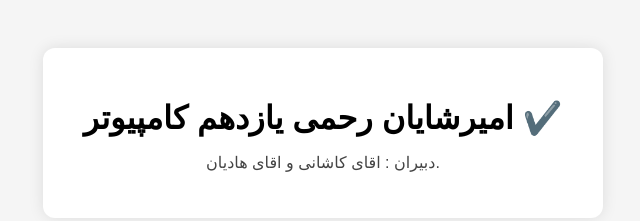
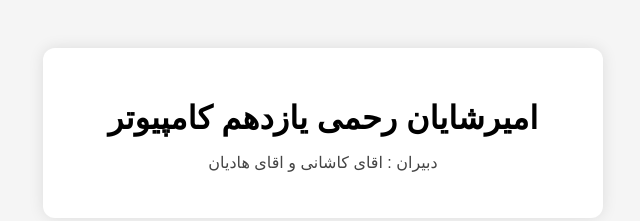
Before and after one commit to Amirshayan88/amirshayanrahmi.github.io, a plain HTML site: page index.html in a window 1280 px wide. Shown: the whole page, without its empty margins (317-957 px from the left). Drawn offline with Linux system fonts and the light colour scheme.

Commit message:
Remove emoji from header and paragraph
Removed checkmark emoji from heading and paragraph.

```diff
--- a/index.html
+++ b/index.html
@@ -6,6 +6,7 @@
     <title>طراحی وب - یازدهم</title>
     <style>
         body {
+            background-color: #aee6ff;
             font-family: sans-serif;
             background: #f5f5f5;
             padding: 40px;
@@ -25,8 +26,8 @@
 </head>
 <body>
     <div class="box">
-        <h1>امیرشایان رحمی یازدهم کامپیوتر ✔️</h1>
-        <p>دبیران : اقای کاشانی و اقای هادیان.</p>
+        <h1>امیرشایان رحمی یازدهم کامپیوتر </h1>
+        <p>دبیران : اقای کاشانی و اقای هادیان </p>
     </div>
 </body>
 </html>
```
